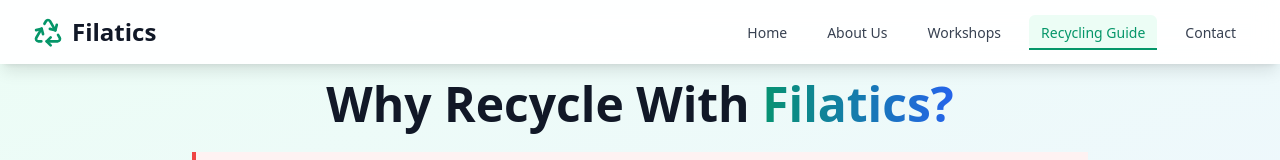
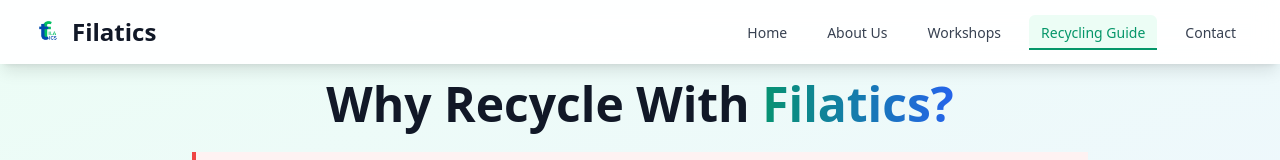
Before and after one commit to LWY1112/Filatics, a React (Vite) app: page /recycling in a window 1280 px wide. Shown: the top 160 px of the page. Built offline with nearby package versions, Linux system fonts and the light colour scheme.

Commit message:
Replace generic icons with Filatics logo

```diff
--- a/index.html
+++ b/index.html
@@ -2,7 +2,7 @@
 <html lang="en">
   <head>
     <meta charset="UTF-8" />
-    <link rel="icon" type="image/svg+xml" href="/vite.svg" />
+    <link rel="icon" type="image/png" href="/Logo_edited_edited.png" />
     <meta name="viewport" content="width=device-width, initial-scale=1.0" />
     <title>Filatics Plastic Recycling Platform</title>
   </head>
--- a/src/components/Footer.tsx
+++ b/src/components/Footer.tsx
@@ -9,9 +9,11 @@ const Footer = () => {
           {/* Company Info */}
           <div className="col-span-1 md:col-span-2">
             <div className="flex items-center space-x-2 mb-4">
-              <div className="bg-gradient-to-r from-emerald-500 to-blue-500 p-2 rounded-lg">
-                <Recycle className="h-6 w-6 text-white" />
-              </div>
+              <img
+                src="/Logo_edited_edited.png"
+                alt="Filatics Logo"
+                className="h-10 w-10 object-contain"
+              />
               <span className="text-2xl font-bold">Filatics</span>
             </div>
             <p className="text-gray-300 mb-4 max-w-md">
--- a/src/components/Navbar.tsx
+++ b/src/components/Navbar.tsx
@@ -36,7 +36,11 @@ const Navbar = () => {
                 whileHover={{ rotate: 360 }}
                 transition={{ duration: 0.6 }}
               >
-                <Recycle className="h-8 w-8 text-emerald-600" />
+                <img
+                  src="/Logo_edited_edited.png"
+                  alt="Filatics Logo"
+                  className="h-8 w-8 object-contain"
+                />
               </motion.div>
               <span className="text-2xl font-bold text-gray-900">Filatics</span>
             </Link>
```
